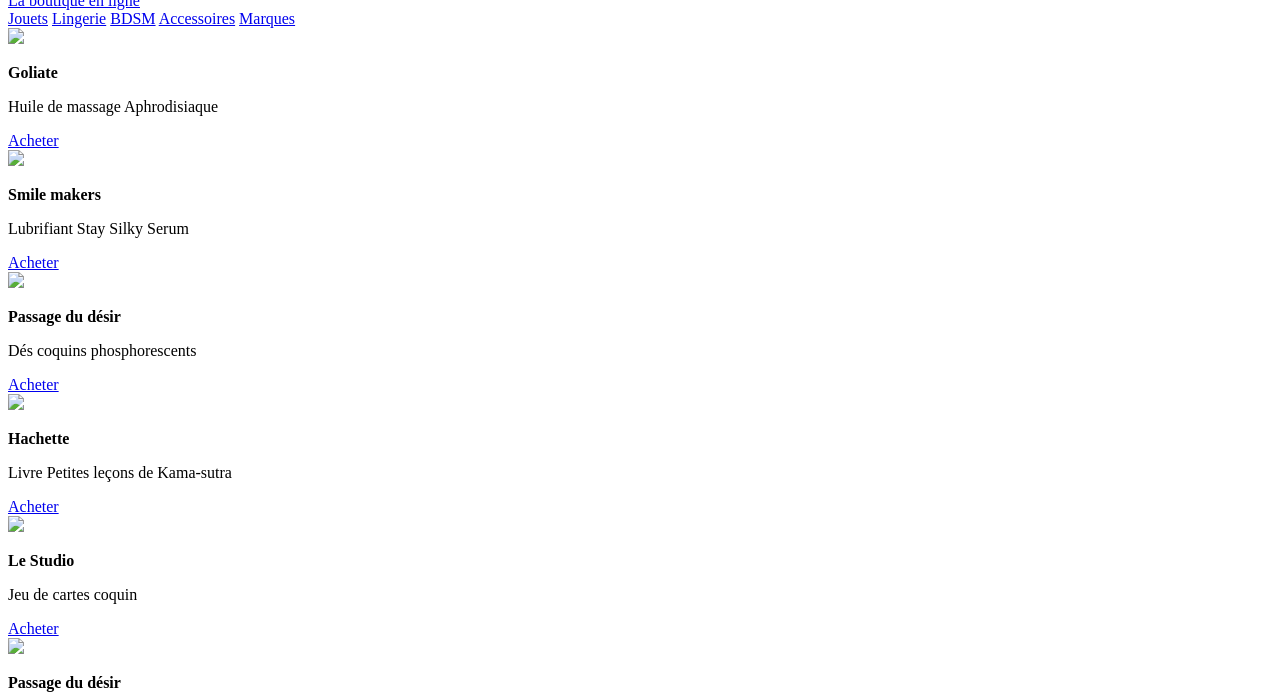
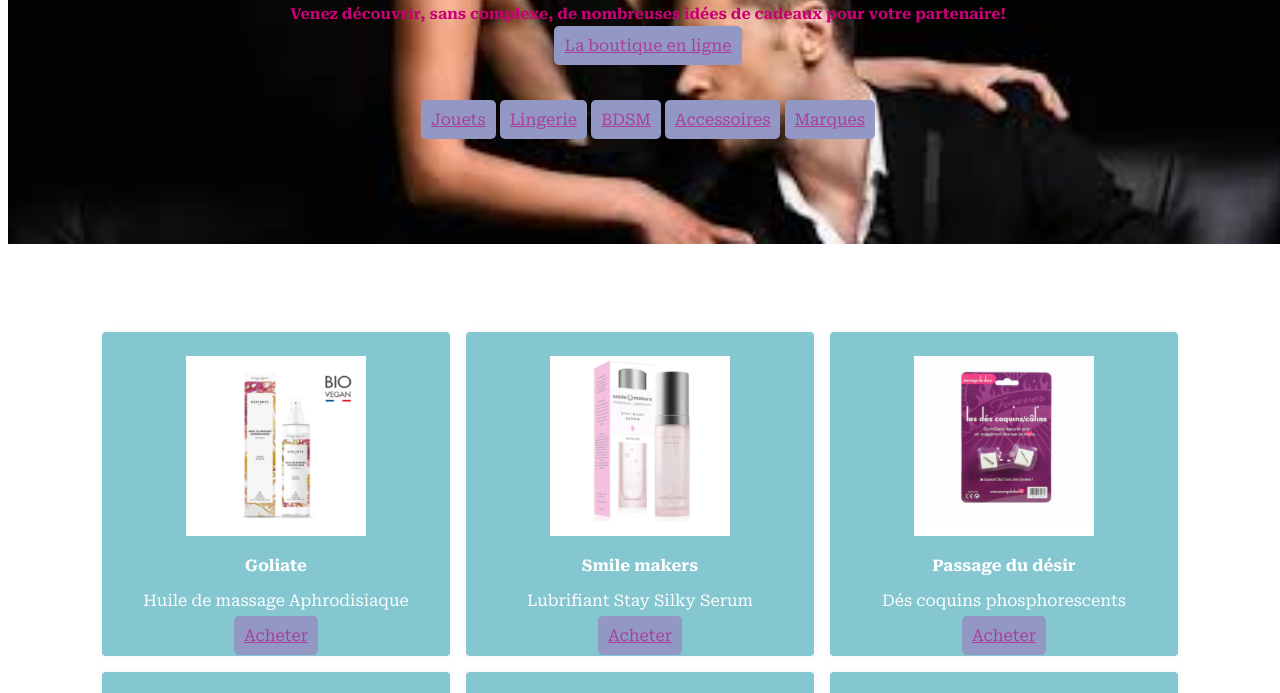
Before and after one commit to lulux69/desirs_et_plaisirs, a plain HTML site: page index.html in a window 1280 px wide. Shown: the part 169-862 px from the top of the page. Drawn offline with Linux system fonts and the light colour scheme.

Commit message:
Update index.html

```diff
--- a/index.html
+++ b/index.html
@@ -4,7 +4,7 @@
 		<meta charset="UTF-8">
 		<meta name="viewport" content="width=device-width, initial-scale=1.0">
 		<title>Document</title>
-		<link rel="stylesheet" href="file:///Users/etudiant01/Desktop/landing-page-jeanmichel/landing-page.css">
+		<link rel="stylesheet" href="style.css">
 		 <style> @import url('https://fonts.googleapis.com/css2?family=Roboto+Serif:ital,wght@0,100;0,200;0,300;0,400;0,500;0,600;0,700;0,800;0,900;1,100;1,200;1,300;1,400;1,500;1,600;1,700;1,800;1,900&display=swap');</style>
 		 <script src="https://kit.fontawesome.com/00cf904845.js" crossorigin="anonymous"></script>
 
@@ -28,19 +28,19 @@
 		<div id="container">
 			<div class="blocde3">
 				<div class="card">
-					<img src="file:///Users/etudiant01/Desktop/landing-page-jeanmichel/Capture%20d%E2%80%99e%CC%81cran%202022-03-30%20a%CC%80%2016.30.02.png">
+					<img src="huile de massage.png">
 					<p> <strong>Goliate</strong></p>
 					<p id="hma">Huile de massage Aphrodisiaque</p>
 					<a class="button" href="https://www.ledrugstoreparisien.com/products/huile-de-massage-aphrodisiaque"> Acheter</a>
 				</div>
 				<div class="card">
-					<img src="file:///Users/etudiant01/Desktop/landing-page-jeanmichel/Capture%20d%E2%80%99e%CC%81cran%202022-03-30%20a%CC%80%2016.29.35.png">
+					<img src="serum.png">
 					<p><strong>Smile makers</strong></p>
 					<p>Lubrifiant Stay Silky Serum</p>
 					<a class="button" href="https://www.ledrugstoreparisien.com/products/lubrifiant-stay-silky-serum"> Acheter</a>
 				</div>
 				<div class="card">
-					<img src="file:///Users/etudiant01/Desktop/landing-page-jeanmichel/Capture%20d%E2%80%99e%CC%81cran%202022-03-30%20a%CC%80%2016.25.29.png">
+					<img src="dés coquins.png">
 					<p><strong>Passage du désir</strong></p>
 					<p>Dés coquins phosphorescents</p>
 					<a class="button" href="https://www.ledrugstoreparisien.com/products/des-coquins-phosphorescents"> Acheter</a>
@@ -48,19 +48,19 @@
 			</div>
 			<div class="blocde3">
 				<div class="card">
-					<img src="file:///Users/etudiant01/Desktop/landing-page-jeanmichel/Capture%20d%E2%80%99e%CC%81cran%202022-03-30%20a%CC%80%2016.24.40.png">
+					<img src="livre kama-sutra.png">
 					<p><strong>Hachette</strong></p>
 					<p>Livre Petites leçons de Kama-sutra</p>
 					<a class="button" href="https://www.ledrugstoreparisien.com/products/livre-petites-lecons-de-kama-sutra"> Acheter</a>
 				</div>
 				<div class="card">
-					<img src="file:///Users/etudiant01/Desktop/landing-page-jeanmichel/Capture%20d%E2%80%99e%CC%81cran%202022-03-30%20a%CC%80%2016.24.24.png">
+					<img src="jeu de cartes.png">
 					<p><strong>Le Studio</strong></p>
 					<p>Jeu de cartes coquin</p>
 					<a class="button" href="https://www.ledrugstoreparisien.com/products/jeu-de-cartes-coquin"> Acheter</a>
 				</div>
 				<div class="card">
-					<img src="file:///Users/etudiant01/Desktop/landing-page-jeanmichel/Capture%20d%E2%80%99e%CC%81cran%202022-03-30%20a%CC%80%2016.21.45.png">
+					<img src="kit.png">
 					<p><strong>Passage du désir</strong></p>
 					<p>LoveBoxxx - I Love You</p>
 					<a class="button" href="https://www.ledrugstoreparisien.com/products/pochette-i-love-you"> Acheter</a>
```
